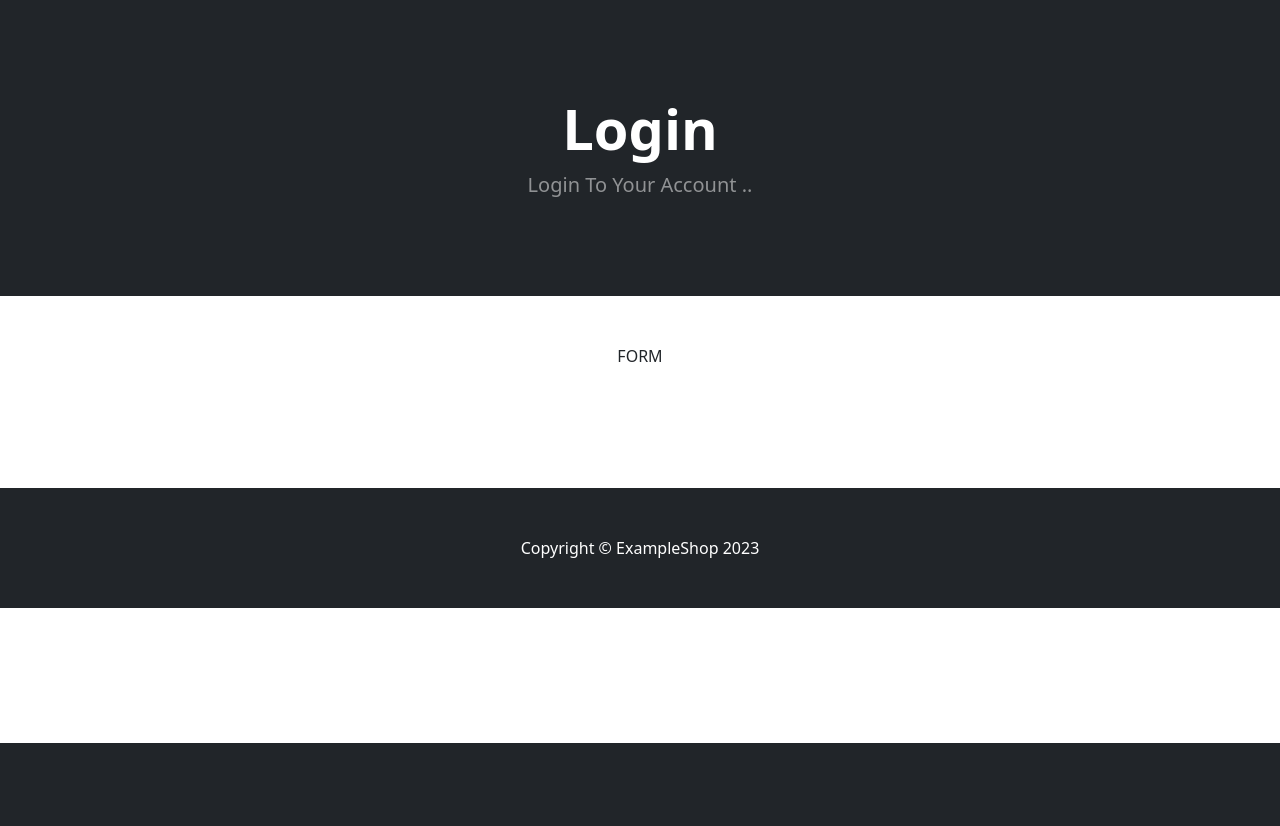
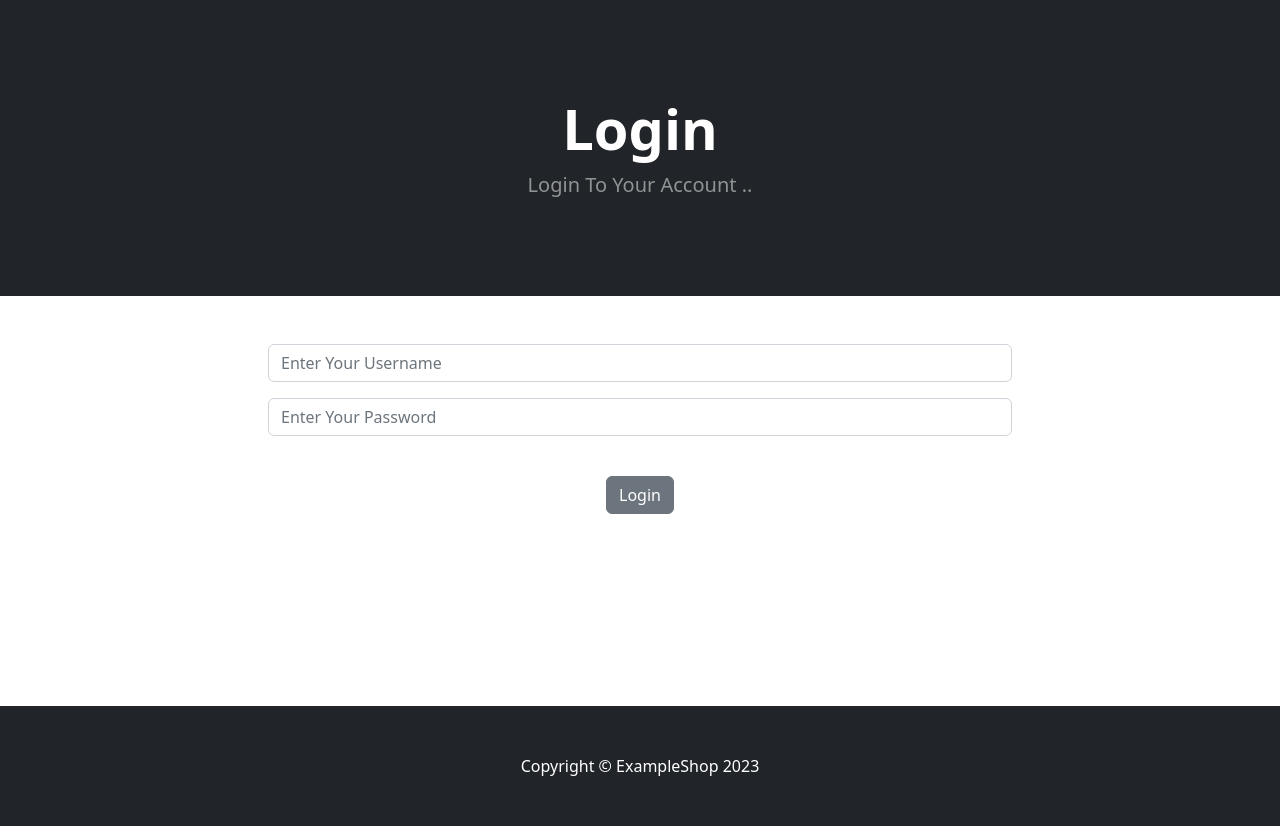
Before and after one commit to m-a-mamun69/E-Commerce-Management-System-d, a Django app: page /login/ in a window 1280 px wide. Shown: the part 57-883 px from the top of the page. Before the commit the page ends 800 px from the top, so only its background shows below. Run offline with Django 5.2, Linux system fonts and the light colour scheme; some libraries are stand-ins or nearby versions.

Commit message:
Adding Logout and login thing Done

```diff
--- a/store/templates/base.html
+++ b/store/templates/base.html
@@ -20,6 +20,16 @@
 
         {% include "navbar.html" %}
 
+        {% if messages %}
+            {% for message in messages %}
+            <div class="alert alert-warning alert-dismissible fade show" role="alert">
+                <strong>Error!</strong> {{ message }}
+                <button type="button" class="btn-close" data-bs-dismiss="alert" aria-label="Close"></button>
+              </div>
+            {% endfor %}
+
+        {% endif %}
+
         {% block content %}
 
         {% endblock %}
--- a/store/templates/login.html
+++ b/store/templates/login.html
@@ -16,14 +16,27 @@
     <div class="row">
         <center>
             <div class="col-8">
-                FORM
-                </br></br>
-                </br></br>
-                </br></br>
+                <form method="POST" action="{% url "login" %}">
+                    {% csrf_token %}
+
+                    <div class="mb-3">
+                      <input type="text" class="form-control" name="username" placeholder="Enter Your Username">
+                    </div>
+                    <div class="mb-3">
+                      <input type="password" class="form-control" name="password" placeholder="Enter Your Password">
+                    </div>
+                </br>
+                    <button type="submit" class="btn btn-secondary">Login</button>
+                  </form>
             </div>
         </center>
     </div>
 </div>
 
+</br></br>
+</br></br>
+</br></br>
+</br></br>
+
 
 {% endblock %}
--- a/store/views.py
+++ b/store/views.py
@@ -1,4 +1,4 @@
-from django.shortcuts import render
+from django.shortcuts import render, redirect
 from .models import Product
 from django.contrib.auth import authenticate, login, logout
 from django.contrib import messages
@@ -16,8 +16,22 @@ def about(request):
 
 
 def login_user(request):
-    return render(request, 'login.html', {})
+    if request.method == "POST":
+        username = request.POST['username']
+        password = request.POST['password']
+        user = authenticate(request, username=username, password=password)
+        if user is not None:
+            login(request, user)
+            messages.success(request, ("You Have Been Logged In!"))
+            return redirect('home')
+        else:
+            messages.success(request, ("There was an error, please try again....!"))
+            return redirect('login')
+    else:
+        return render(request, 'login.html', {})
 
 
 def logout_user(request):
-    pass
+    logout(request)
+    messages.success(request, ("You have been logged out....thanks For Stopping By...."))
+    return redirect('home')
```
Also changed, not shown: db.sqlite3.
